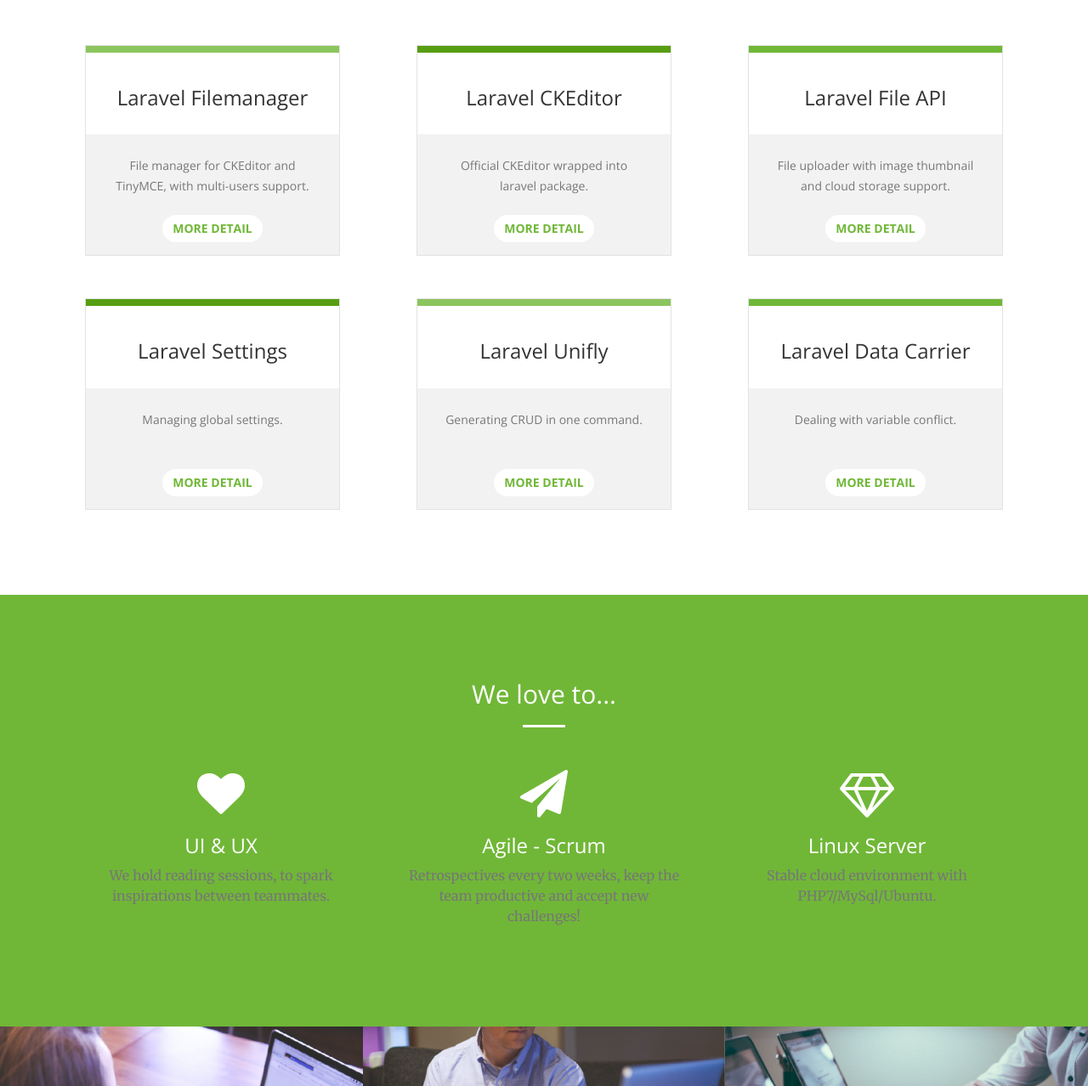
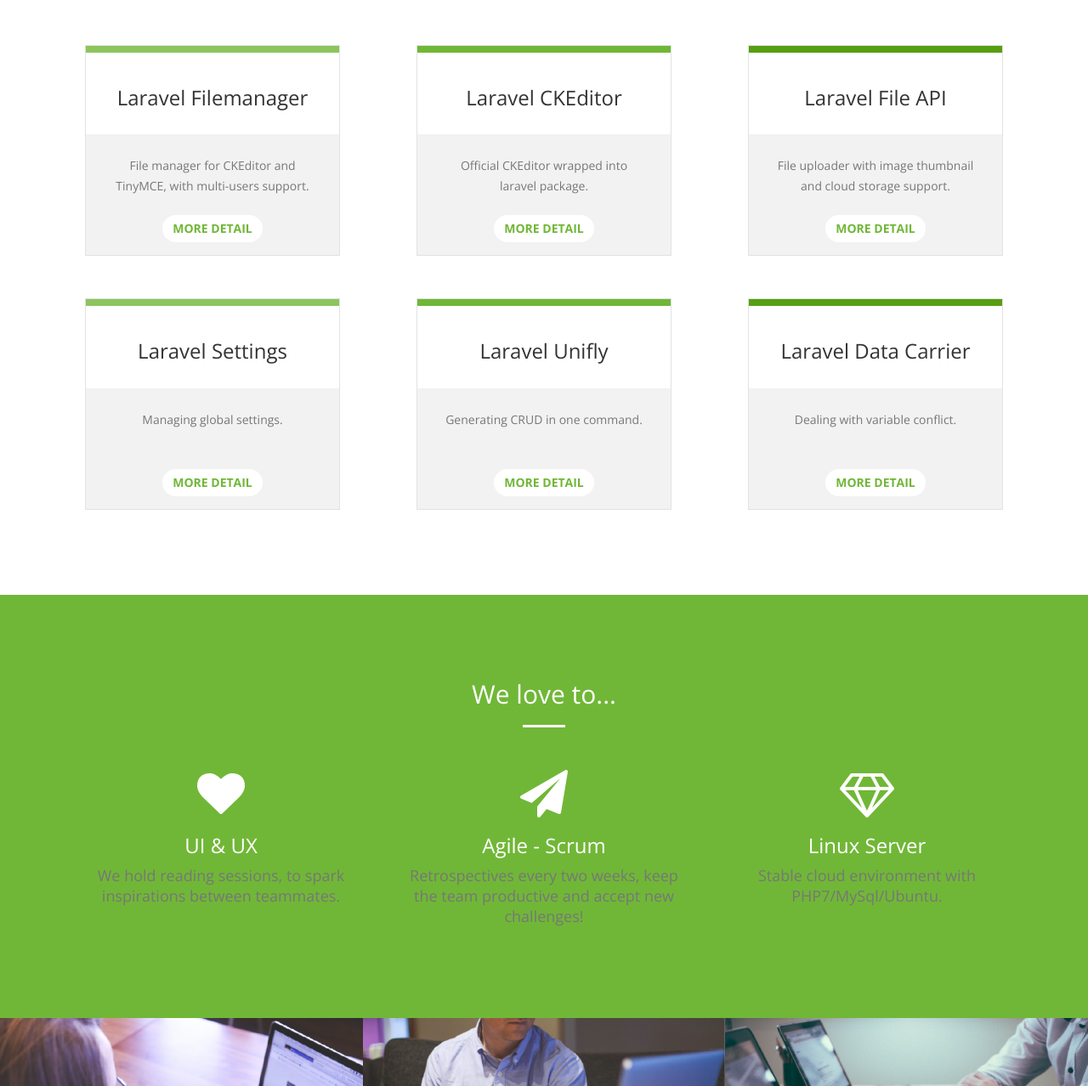
Before and after one commit to UniSharp/unisharp.github.io, a website: page index.html in a window 1280 px wide. Shown: the part 1003-2281 px from the top of the page at 85% size. Drawn offline with nearby package versions, Linux system fonts and the light colour scheme.

Commit message:
change color for OpenSource

```diff
--- a/index.html
+++ b/index.html
@@ -10,6 +10,7 @@
     <meta name="author" content="">
 
     <title>Unisharp github</title>
+     <link rel="icon" href="img/logo-05.png">
 
     <!-- Bootstrap Core CSS -->
     <link href="vendor/bootstrap/css/bootstrap.min.css" rel="stylesheet">
@@ -79,7 +80,7 @@
     <header>
         <div class="header-content">
             <div class="header-content-inner">
-                <h1 id="homeHeading">Work with us perfect for your team</h1>
+                <h1 id="homeHeading">Work with us<br> perfect for your team</h1>
                 <hr>
                 <!-- <p>Start Bootstrap can help you build better websites using the Bootstrap CSS framework! Just download your template and start going, no strings attached!</p> -->
                <!--  <a href="http://unisharp.com/contact" class="btn btn-primary btn-xl" target="blank">Request your need</a>
@@ -115,7 +116,7 @@
                 </div>
                 <div class="col-lg-4 col-md-6 text-center">
                     <div class="service-box">
-                         <div class="box-ddg">
+                         <div class="box-dg">
                     </div>
                         <div class="box-top">
                             <h3>Laravel CKEditor</h3>
@@ -128,7 +129,7 @@
                 </div>
                 <div class="col-lg-4 col-md-6 text-center">
                     <div class="service-box">
-                         <div class="box-dg">
+                         <div class="box-ddg">
                     </div>
                         <div class="box-top">
                             <h3>Laravel File API</h3>
@@ -141,7 +142,7 @@
                 </div>
                 <div class="col-lg-4 col-md-6 text-center">
                     <div class="service-box">
-                         <div class="box-ddg">
+                         <div class="box-g">
                     </div>
                         <div class="box-top">
                             <h3>Laravel Settings</h3>
@@ -154,7 +155,7 @@
                 </div>
                  <div class="col-lg-4 col-md-6 text-center">
                     <div class="service-box">
-                        <div class="box-g">
+                        <div class="box-dg">
                     </div>
                         <div class="box-top">
                             <h3>Laravel Unifly</h3>
@@ -167,7 +168,7 @@
                 </div>
                 <div class="col-lg-4 col-md-6 text-center">
                     <div class="service-box">
-                         <div class="box-dg">
+                         <div class="box-ddg">
                     </div>
                         <div class="box-top">
                             <h3>Laravel Data Carrier</h3>
@@ -192,21 +193,21 @@
                             <div class="love-box">
                                 <i class="fa fa-4x fa-heart text-primary sr-icons"></i>
                                 <h3>UI & UX</h3>
-                                <p class="text-muted">We hold reading sessions, to spark inspirations between teammates.</p>
+                                <h4 class="text-muted">We hold reading sessions, to spark inspirations between teammates.</p>
                             </div>
                         </div>
                         <div class="col-lg-4 col-md-6 text-center">
                             <div class="love-box">
                                 <i class="fa fa-4x fa-paper-plane text-primary sr-icons"></i>
                                 <h3>Agile - Scrum</h3>
-                                <p class="text-muted">Retrospectives every two weeks, keep the team productive and accept new challenges!</p>
+                                <h4 class="text-muted">Retrospectives every two weeks, keep the team productive and accept new challenges!</p>
                             </div>
                         </div>
                         <div class="col-lg-4 col-md-6 text-center">
                             <div class="love-box">
                                 <i class="fa fa-4x fa-diamond text-primary sr-icons"></i>
                                 <h3>Linux Server</h3>
-                                <p class="text-muted">Stable cloud environment with PHP7/MySql/Ubuntu.</p>
+                                <h4 class="text-muted">Stable cloud environment with PHP7/MySql/Ubuntu.</p>
                             </div>
                         </div>
                     <!-- <p class="text-faded">Start Bootstrap has everything you need to get your new website up and running in no time! All of the templates and themes on Start Bootstrap are open source, free to download, and easy to use. No strings attached!</p> -->
```
